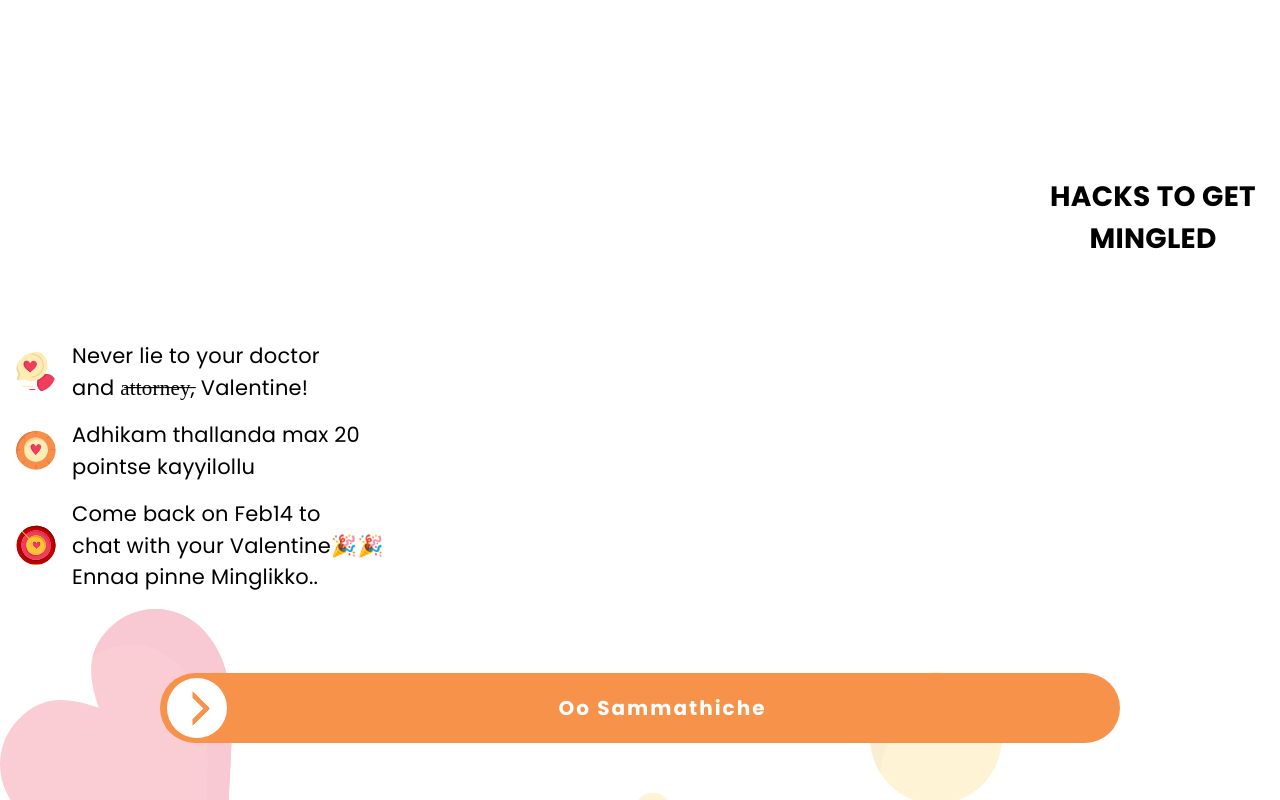
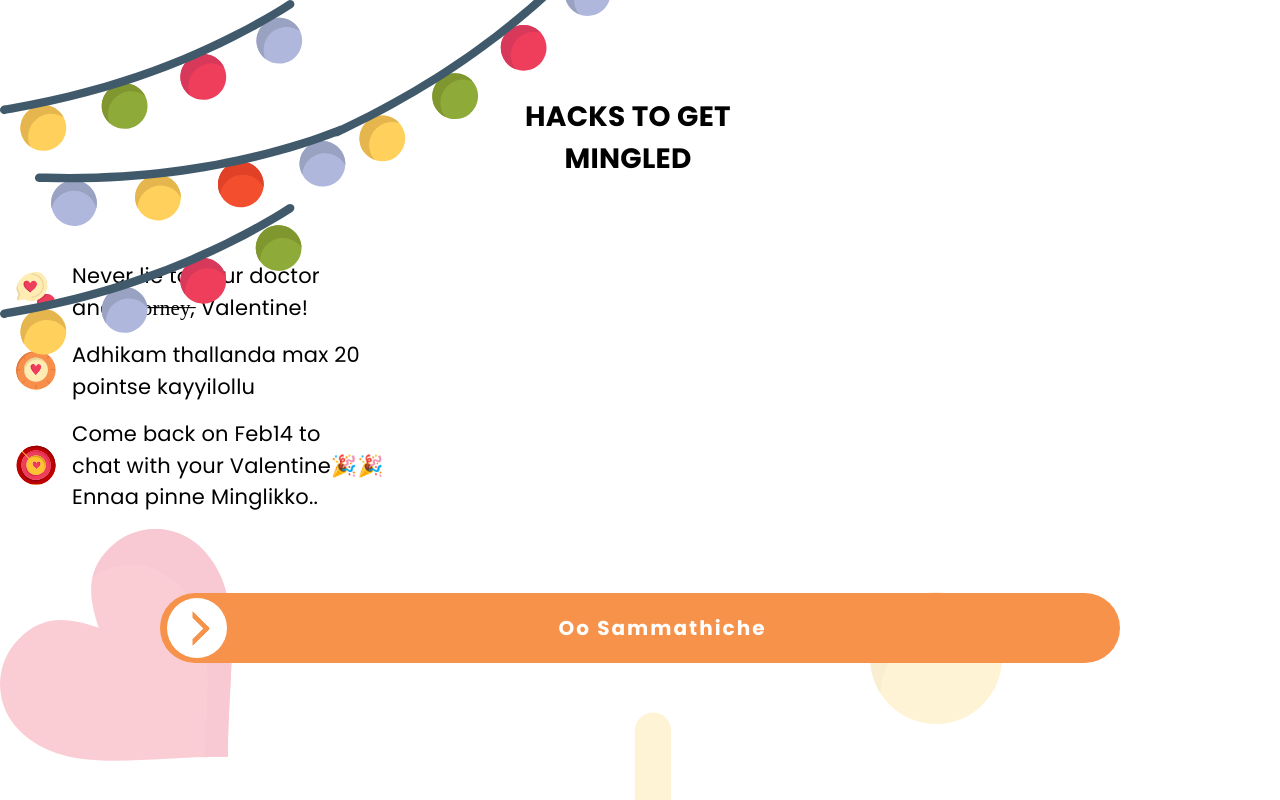
Before and after one commit to Ballista-lTD/varshakke_oru_vanaran, a React app: page /page1 in a window 1280 px wide. Built offline with nearby package versions, Linux system fonts and the light colour scheme.

Commit message:
bells devors

```diff
--- a/src/components/home/page1.tsx
+++ b/src/components/home/page1.tsx
@@ -39,18 +39,24 @@ class Page1Loc extends AuthComponent<Page1Props, AuthState>
                                 <img src={Build} className="align-self-start position-absolute w-75" alt="fire"/>
                             </div>
 
-                            <Typography fontFamily="Poppins" className="align-self-end mt-5 pt-3 text-wrap pe-4"
+                            <Typography fontFamily="Poppins" className="mt-5 pt-3 text-wrap pe-4"
                                 fontWeight="bolder"
                                 fontSize="28px" width="230px">HACKS
                                 TO GET MINGLED</Typography>
                         </div>}
                 </div>
-                <div className="py-0 pt-3 d-flex justify-content-center flex-column align-items-center">
+                <div className="d-flex justify-content-center flex-column align-items-center">
                     {!this.props.showBanner &&
-                        <Typography fontFamily="Poppins" className="align-self-end mt-5 pt-3 text-wrap pe-4"
-                            fontWeight="bolder"
-                            fontSize="28px" width="230px">HACKS
-                            TO GET MINGLED</Typography>}
+                        <div>
+                            <div>
+                                <img src={Build} className="fixed-top position-absolute w-50" alt="fire"/>
+                            </div>
+
+                            <Typography fontFamily="Poppins" className="text-wrap pe-4"
+                                fontWeight="bolder"
+                                fontSize="28px" width="230px">HACKS
+                                TO GET MINGLED</Typography>
+                        </div>}
                     <Typography fontFamily="Poppins" className="align-self-end mt-5 pt-3 w-100 text-wrap"
                         fontSize="21px">
                         <List className={"d-flex flex-column justify-content-center align-items-center"}>
```
